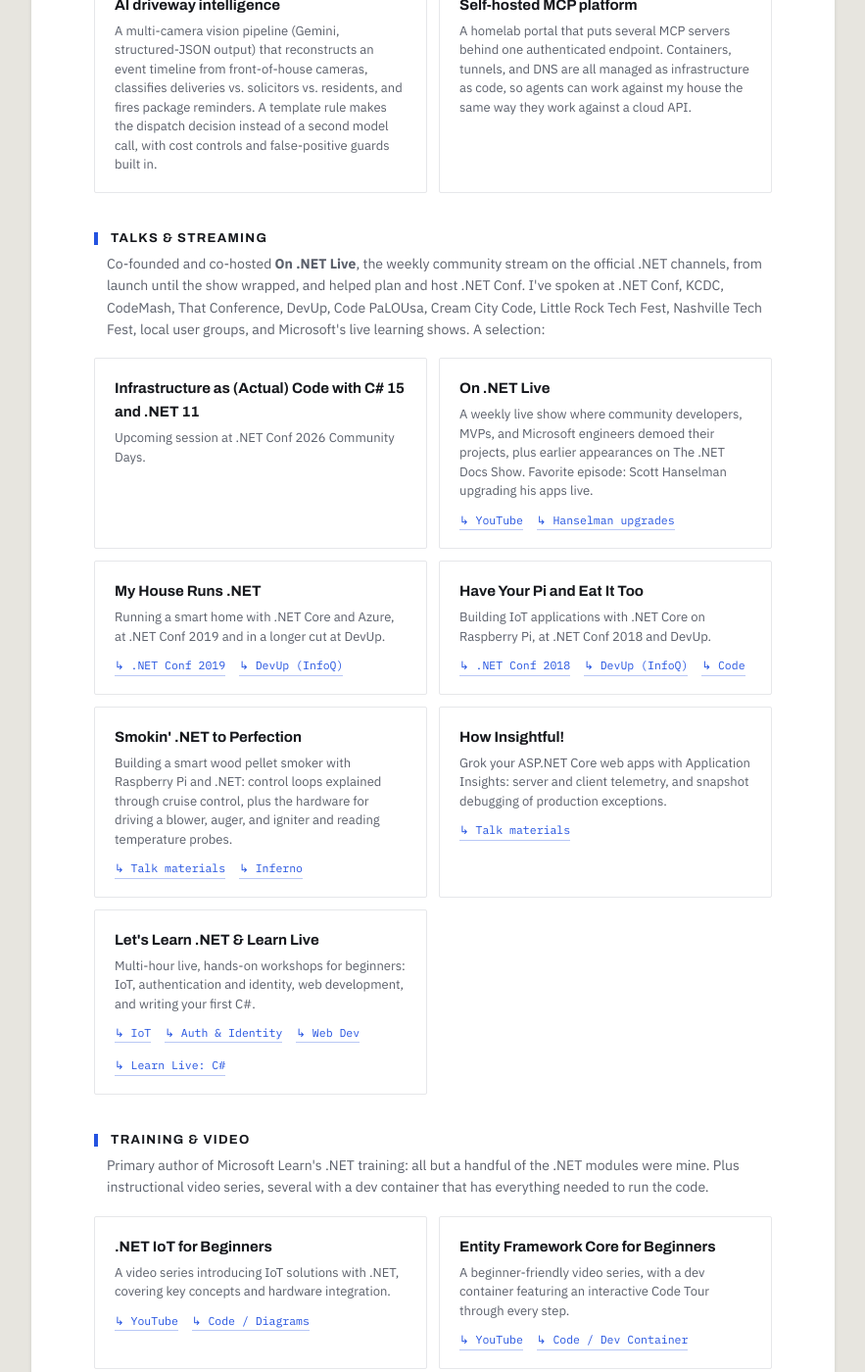
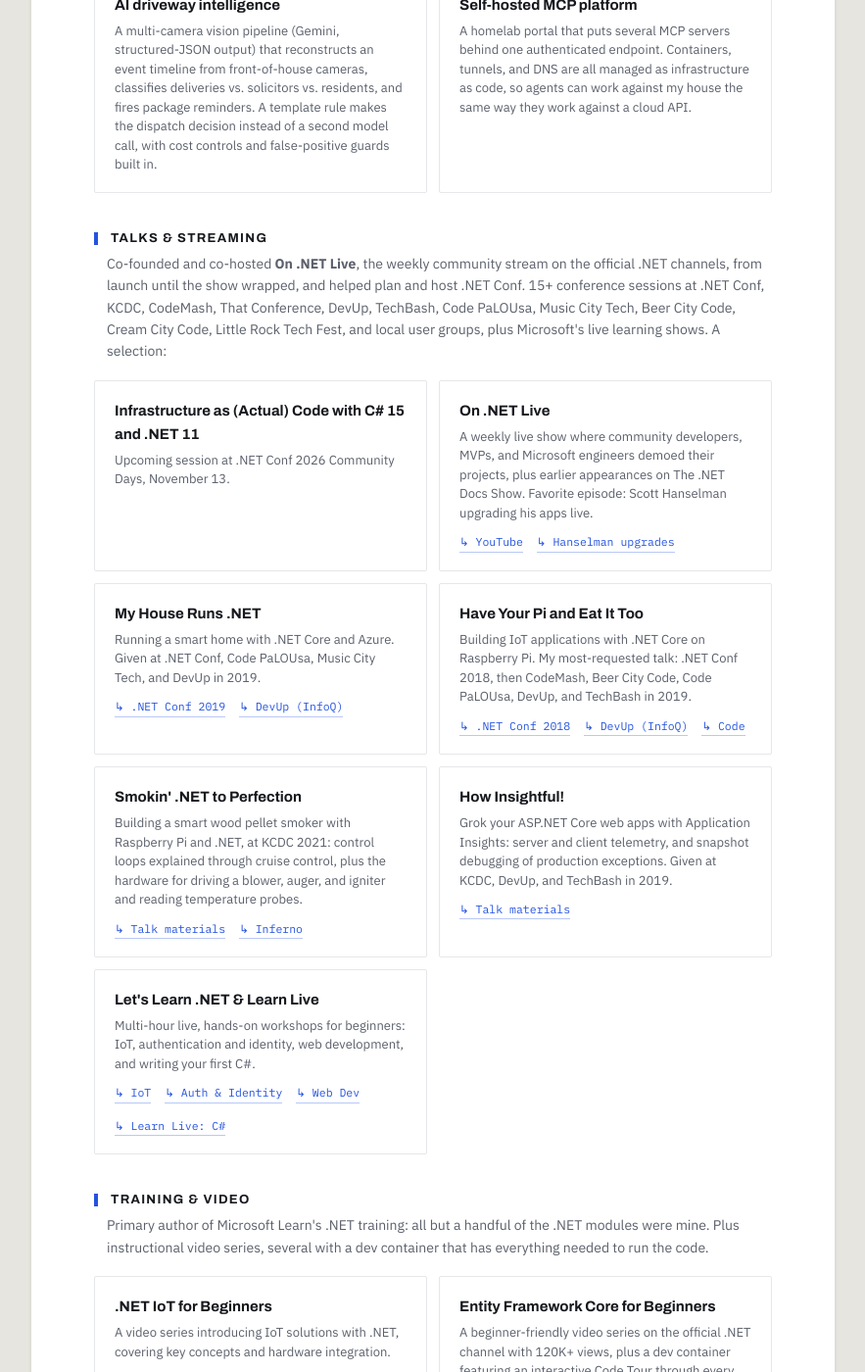
Before and after one commit to CamSoper/camsoper.github.io, a Jekyll site: the page built from portfolio.md, in a window 1280 px wide and 1400 px high, scrolled down 1050 px. Shown: the whole window at 98% size, without its empty margins (198-1081 px from the left). Built offline with Jekyll 4.4.1, drawn with Linux system fonts in a browser that asks for light colours; some of the changed text lies outside the part shown.

Commit message:
Complete speaking record from Sessionize and email
15+ sessions; per-talk venues and years; Music City Tech, TechBash, Beer
City Code; upcoming .NET Conf date; EF Core series view count.

Co-Authored-By: Claude Opus 5.5 <noreply@anthropic.com>
Claude-Session: https://claude.ai/code/session_01RR4MzrCx2BeXLdCejaawX7

```diff
--- a/portfolio.md
+++ b/portfolio.md
@@ -62,11 +62,11 @@ description: "AI agent systems, talks and livestreams, training, developer platf
 
     <section>
       <h2>Talks &amp; Streaming</h2>
-      <p>Co-founded and co-hosted <strong>On .NET Live</strong>, the weekly community stream on the official .NET channels, from launch until the show wrapped, and helped plan and host .NET Conf. I've spoken at .NET Conf, KCDC, CodeMash, That Conference, DevUp, Code PaLOUsa, Cream City Code, Little Rock Tech Fest, Nashville Tech Fest, local user groups, and Microsoft's live learning shows. A selection:</p>
+      <p>Co-founded and co-hosted <strong>On .NET Live</strong>, the weekly community stream on the official .NET channels, from launch until the show wrapped, and helped plan and host .NET Conf. 15+ conference sessions at .NET Conf, KCDC, CodeMash, That Conference, DevUp, TechBash, Code PaLOUsa, Music City Tech, Beer City Code, Cream City Code, Little Rock Tech Fest, and local user groups, plus Microsoft's live learning shows. A selection:</p>
       <div class="grid">
         <div class="pcard">
           <div class="t">Infrastructure as (Actual) Code with C# 15 and .NET 11</div>
-          <div class="d">Upcoming session at .NET Conf 2026 Community Days.</div>
+          <div class="d">Upcoming session at .NET Conf 2026 Community Days, November 13.</div>
         </div>
         <div class="pcard">
           <div class="t">On .NET Live</div>
@@ -78,7 +78,7 @@ description: "AI agent systems, talks and livestreams, training, developer platf
         </div>
         <div class="pcard">
           <div class="t">My House Runs .NET</div>
-          <div class="d">Running a smart home with .NET Core and Azure, at .NET Conf 2019 and in a longer cut at DevUp.</div>
+          <div class="d">Running a smart home with .NET Core and Azure. Given at .NET Conf, Code PaLOUsa, Music City Tech, and DevUp in 2019.</div>
           <div class="links">
             <a href="https://learn.microsoft.com/shows/dotnetconf-2019/b331">.NET Conf 2019</a>
             <a href="https://www.infoq.com/presentations/smart-home-net-core-hubitat/">DevUp (InfoQ)</a>
@@ -86,7 +86,7 @@ description: "AI agent systems, talks and livestreams, training, developer platf
         </div>
         <div class="pcard">
           <div class="t">Have Your Pi and Eat It Too</div>
-          <div class="d">Building IoT applications with .NET Core on Raspberry Pi, at .NET Conf 2018 and DevUp.</div>
+          <div class="d">Building IoT applications with .NET Core on Raspberry Pi. My most-requested talk: .NET Conf 2018, then CodeMash, Beer City Code, Code PaLOUsa, DevUp, and TechBash in 2019.</div>
           <div class="links">
             <a href="https://learn.microsoft.com/shows/dotnetconf-2018/s314">.NET Conf 2018</a>
             <a href="https://www.infoq.com/presentations/net-core-iot/">DevUp (InfoQ)</a>
@@ -95,7 +95,7 @@ description: "AI agent systems, talks and livestreams, training, developer platf
         </div>
         <div class="pcard">
           <div class="t">Smokin' .NET to Perfection</div>
-          <div class="d">Building a smart wood pellet smoker with Raspberry Pi and .NET: control loops explained through cruise control, plus the hardware for driving a blower, auger, and igniter and reading temperature probes.</div>
+          <div class="d">Building a smart wood pellet smoker with Raspberry Pi and .NET, at KCDC 2021: control loops explained through cruise control, plus the hardware for driving a blower, auger, and igniter and reading temperature probes.</div>
           <div class="links">
             <a href="https://github.com/CamSoper/smokin-dotnet">Talk materials</a>
             <a href="https://github.com/CamSoper/Inferno">Inferno</a>
@@ -103,7 +103,7 @@ description: "AI agent systems, talks and livestreams, training, developer platf
         </div>
         <div class="pcard">
           <div class="t">How Insightful!</div>
-          <div class="d">Grok your ASP.NET Core web apps with Application Insights: server and client telemetry, and snapshot debugging of production exceptions.</div>
+          <div class="d">Grok your ASP.NET Core web apps with Application Insights: server and client telemetry, and snapshot debugging of production exceptions. Given at KCDC, DevUp, and TechBash in 2019.</div>
           <div class="links">
             <a href="https://github.com/CamSoper/how-insightful">Talk materials</a>
           </div>
@@ -135,7 +135,7 @@ description: "AI agent systems, talks and livestreams, training, developer platf
         </div>
         <div class="pcard">
           <div class="t">Entity Framework Core for Beginners</div>
-          <div class="d">A beginner-friendly video series, with a dev container featuring an interactive Code Tour through every step.</div>
+          <div class="d">A beginner-friendly video series on the official .NET channel with 120K+ views, plus a dev container featuring an interactive Code Tour through every step.</div>
           <div class="links">
             <a href="https://www.youtube.com/playlist?list=PLdo4fOcmZ0oXCPdC3fTFA3Z79-eVH3K-s">YouTube</a>
             <a href="https://github.com/MicrosoftDocs/ef-core-for-beginners">Code / Dev Container</a>
```
Also changed, not shown: resume.md (+7 -7 lines).
